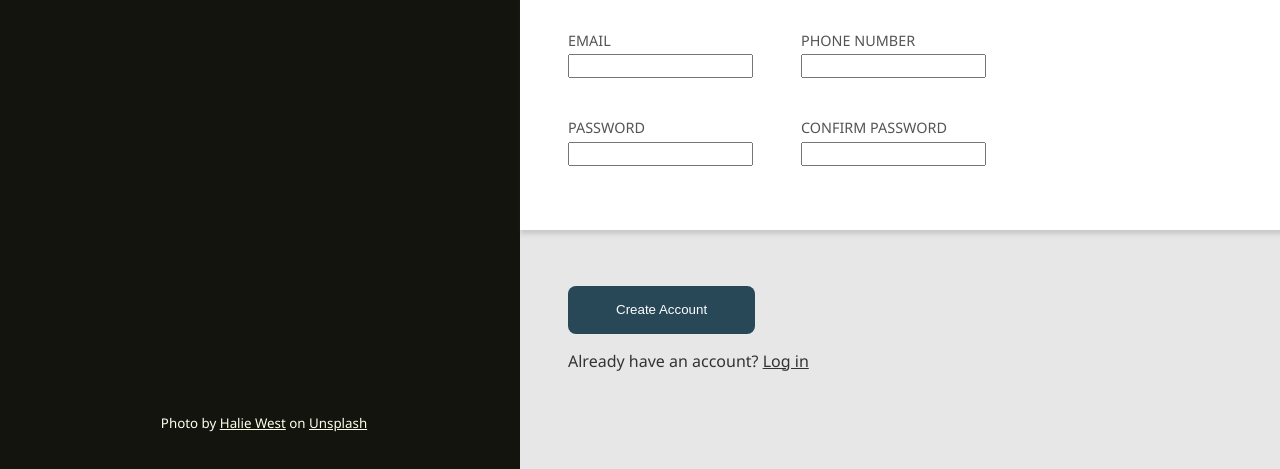
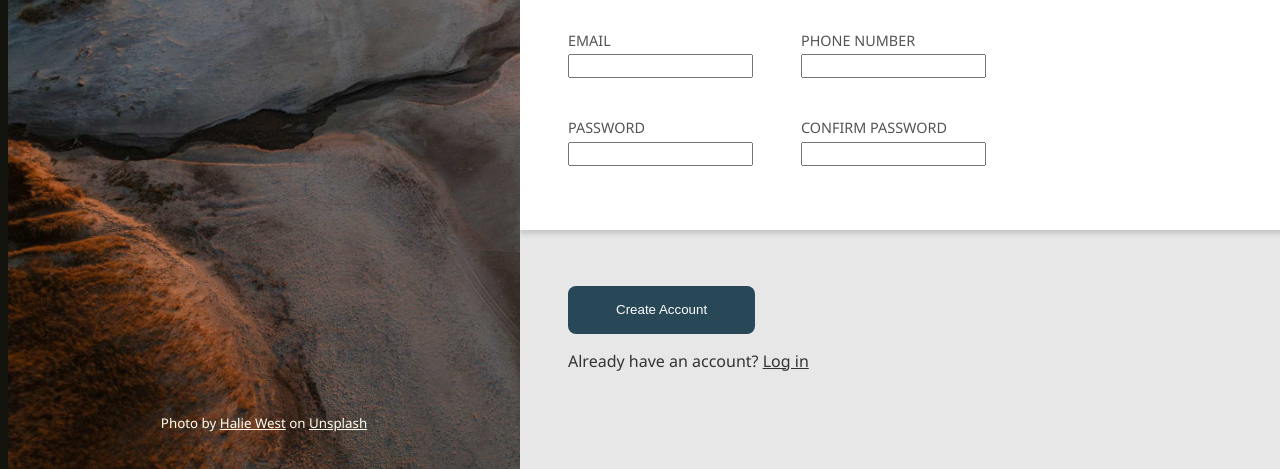
Before and after one commit to adnanyusuf85/signupform, a plain HTML site: page index.html in a window 1280 px wide. Shown: the part 339-808 px from the top of the page. Drawn offline with Linux system fonts and the light colour scheme; the site is published under a folder, as on GitHub Pages, so addresses that start at the root find nothing.

Commit message:
Fix image url reference

```diff
--- a/style.css
+++ b/style.css
@@ -14,7 +14,7 @@ html {
 }
 
 #leftdiv {
-  background-image: url(/SignupForm/image5.jpg);
+  background-image: url(image5.jpg);
   background-size: auto 100vh;
   width: 40%;
   height: 100vh;
```
